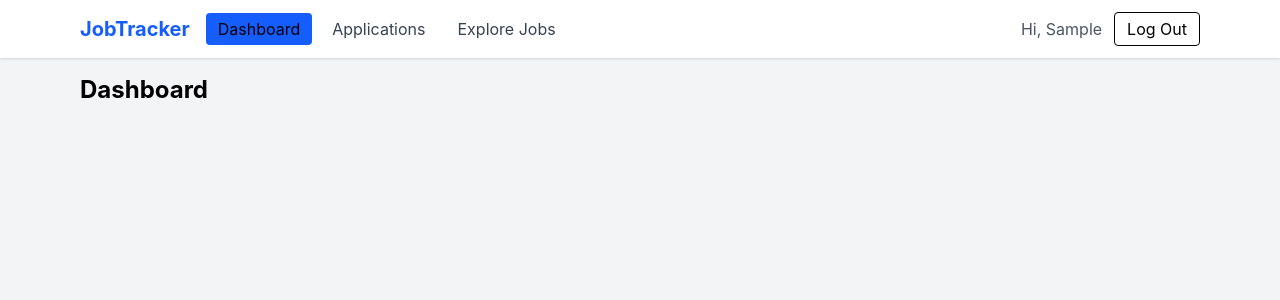
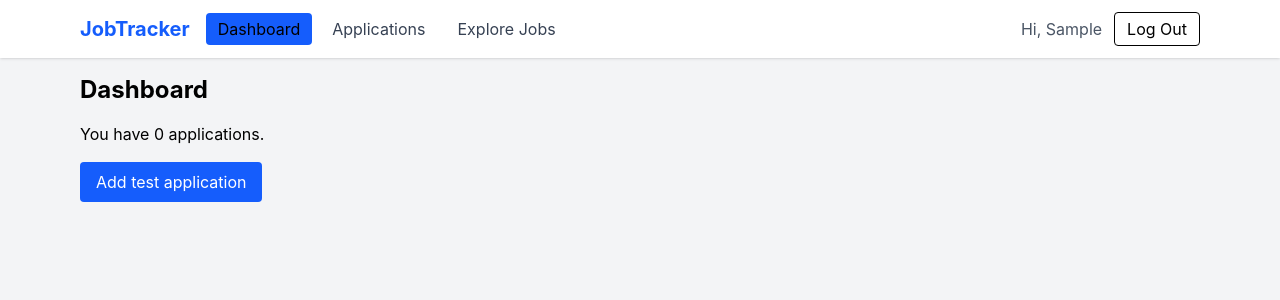
Before and after one commit to khushi898/job-tracker-m3, a React (Vite) app: page /login in a window 1280 px wide. Both pictures are taken after typing "Sample" into the empty fields and a click on the button "Log in". Shown: the top 300 px of the page. Built offline with nearby package versions, Linux system fonts and the light colour scheme.

Commit message:
Add ,update ,delete ,notes

```diff
--- /dev/null
+++ b/src/constants.js
@@ -0,0 +1 @@
+export const STATUSES=["Applied","Interview","Offer","Rejected"];
--- /dev/null
+++ b/src/context/ApplicationContext.jsx
@@ -0,0 +1,41 @@
+import { createContext,useContext } from "react";
+import useLocalStorage from "../hooks/useLocalStorage.js";
+
+const ApplicationContext=createContext(null);
+
+export function ApplicationProvider({children}){
+    const [applications,setApplications]=useLocalStorage("jt-applications",[]);
+
+    function addApplication(data){
+        const newApp={...data,id:crypto.randomUUID(),notes:[]};
+        setApplications((prev)=>[...prev,newApp]);
+        return newApp.id;
+    }
+
+    function updateApplication(id,changes){
+        setApplications((prev)=>
+        prev.map((app)=>(app.id===id?{ ...app, ...changes}:app))
+    );
+    }
+    function deleteApplication(id){
+        setApplications((prev)=>prev.filter((app)=>app.id!==id));
+
+    }
+    function addNote(id,text){
+        const note={id:crypto.randomUUID(),text,date:new Date().toISOString()};
+        setApplications((prev)=>
+        prev.map((app)=>(app.id===id?{ ...app, notes:[...app.notes,note]}:app))
+    );
+    }
+
+    return(
+        <ApplicationContext.Provider
+        value={{applications,addApplication,updateApplication,deleteApplication,addNote}}
+        >
+            {children}
+        </ApplicationContext.Provider>
+    );
+}
+export function useApplications(){
+    return useContext(ApplicationContext);
+}
--- a/src/main.jsx
+++ b/src/main.jsx
@@ -2,6 +2,7 @@ import { StrictMode } from 'react'
 import { createRoot } from 'react-dom/client'
 import {BrowserRouter} from 'react-router-dom';
 import { AuthProvider } from './context/AuthContext.jsx';
+import { ApplicationProvider } from './context/ApplicationContext.jsx';
 import './index.css'
 import App from './App.jsx'
 
@@ -9,7 +10,9 @@ createRoot(document.getElementById('root')).render(
   <StrictMode>
     <BrowserRouter>
      <AuthProvider>
+      <ApplicationProvider>
        <App />
+       </ApplicationProvider>
      </AuthProvider>
     </BrowserRouter>
 
--- a/src/pages/Dashboard.jsx
+++ b/src/pages/Dashboard.jsx
@@ -1,4 +1,28 @@
+import { useApplications } from "../context/ApplicationContext.jsx";
+
 function Dashboard(){
-    return<h1 className="text-2xl font-bold">Dashboard</h1>
+    const {applications,addApplication}=useApplications();
+
+    function addTest(){
+        addApplication({
+            company:"Test Company",
+            role:"Frontend Developer",
+            status:"Applied",
+            appliedDate:"2026-11-1",
+            interviewDate:"",
+            salaryMin:30000,
+            salaryMax:40000,
+        });
+    }
+
+    return (
+        <div>
+            <h1 className="text-2xl font-bold mb-4">Dashboard</h1>
+            <p className="mb-4">You have {applications.length} applications.</p>
+            <button onClick={addTest} className="bg-blue-600 text-white px-4 py-2 rounded">
+                Add test application
+            </button>
+        </div>
+    )
 }
 export default Dashboard;
```
